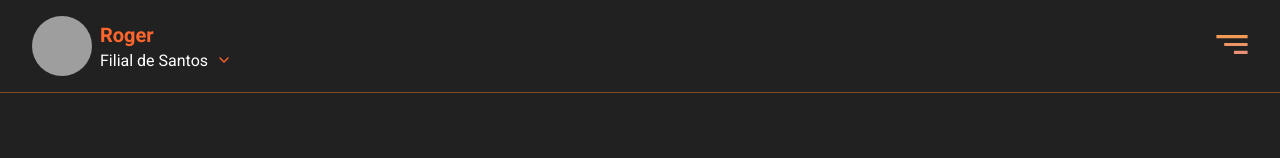
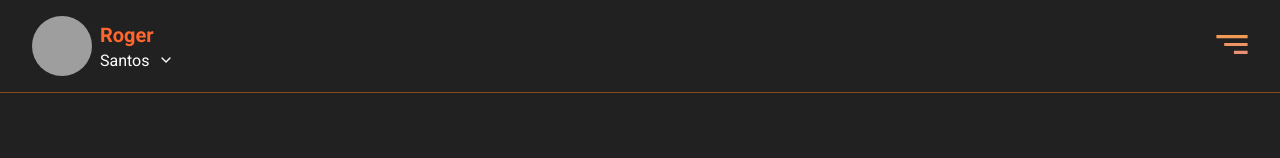
Before and after one commit to rbmelolima/FIFO-Web, a React (Create React App) app: page /filas in a window 1280 px wide. Shown: the top 158 px of the page. Built offline with nearby package versions, Linux system fonts and the light colour scheme; grey boxes are pictures that could not be loaded; a web font is replaced by a local one.

Commit message:
feat: estilizando o avatar

```diff
--- a/src/components/avatar/index.tsx
+++ b/src/components/avatar/index.tsx
@@ -1,6 +1,7 @@
-import React from 'react';
-import { AvatarNavbarContainer } from './styles';
+import React, { useState } from 'react';
+import { AvatarNavbarContainer, BtnOpen, GroupButtons } from './styles';
 import { FiChevronDown } from 'react-icons/fi';
+import { Popover } from '@material-ui/core';
 
 interface props {
   url: string,
@@ -8,12 +9,48 @@ interface props {
 }
 
 const AvatarNavbar: React.FC<props> = ({ url, name }) => {
+  const [ anchorEl, setAnchorEl ] = useState<any>(null);
+  const [ location, setlocation ] = useState('Santos');
+
+  const handleClose = () => {
+    setAnchorEl(null);
+  };
+
+  const open = Boolean(anchorEl);
+  const id = open ? 'simple-popover' : undefined;
+
   return (
     <AvatarNavbarContainer>
-      <img src={url} alt={`avatar-${name}`} />
+      <img src={ url } alt={ `avatar-${name}` } />
       <div>
-        <strong>{`${name}`}</strong>
-        <span>Filial de Santos <FiChevronDown size={16} color={'#FE662E'} /></span>
+        <strong>{ name }</strong>
+
+        <BtnOpen
+          aria-describedby={ id }
+          onClick={ (event: React.MouseEvent) => setAnchorEl(event.currentTarget) }
+        >
+          { location } <FiChevronDown />
+        </BtnOpen>
+
+        <Popover
+          id={ id }
+          open={ open }
+          anchorEl={ anchorEl }
+          onClose={ handleClose }
+          anchorOrigin={ {
+            vertical: 'bottom',
+            horizontal: 'center',
+          } }
+          transformOrigin={ {
+            vertical: 'top',
+            horizontal: 'center',
+          } }
+        >
+          <GroupButtons>
+            <button onClick={ () => setlocation('São Paulo') }> São Paulo</button>
+            <button onClick={ () => setlocation('Santos') }> Santos</button>
+          </GroupButtons>
+        </Popover>
       </div>
     </AvatarNavbarContainer>
   );
--- a/src/components/avatar/styles.ts
+++ b/src/components/avatar/styles.ts
@@ -19,14 +19,51 @@ export const AvatarNavbarContainer = styled.div`
     margin-bottom: 4px;
   }
 
-  span {
+  select {
     font-size: 16px;
-    display: flex;
-    align-items: center;
+    width: 100px;
+    padding: 0;
+    background: transparent;
+    outline: none;
+    border: none;
     color: #fff;
+  }
 
-    svg {
-      margin-left: 8px;
-    }
+  select option {
+    background-color: var(--color-background);
+    color: #fff;
   }
 `;
+
+
+export const BtnOpen = styled.button`
+  font-size: 16px;
+  display: flex;
+  align-items: center;
+  color: #fff;
+  background: transparent;
+  outline: none;
+  border: none;
+
+  svg {
+    margin-left: 8px;
+  }
+`;
+
+export const GroupButtons = styled.div`
+  display: flex;
+  flex-direction: column;
+
+  button {
+    background: transparent;
+    outline: none;
+    border: none;
+    padding: 12px;
+  }
+
+  button:hover,
+  button:active {
+    color: #fff;
+    background-color: var(--color-primary);
+  }
+`;
--- a/src/components/menu/styles.ts
+++ b/src/components/menu/styles.ts
@@ -1,5 +1,5 @@
 import styled from 'styled-components';
-import { AvatarNavbarContainer } from '../avatar/styles';
+import { AvatarNavbarContainer, BtnOpen } from '../avatar/styles';
 
 
 export const Container = styled.div`
@@ -14,6 +14,10 @@ export const Container = styled.div`
   overflow-x: hidden;
   padding: 20px 0;
   border-radius: 35px 0px 0px 35px;
+
+  ${BtnOpen} {
+    color: #000;
+  }
 
 `;
 
```
